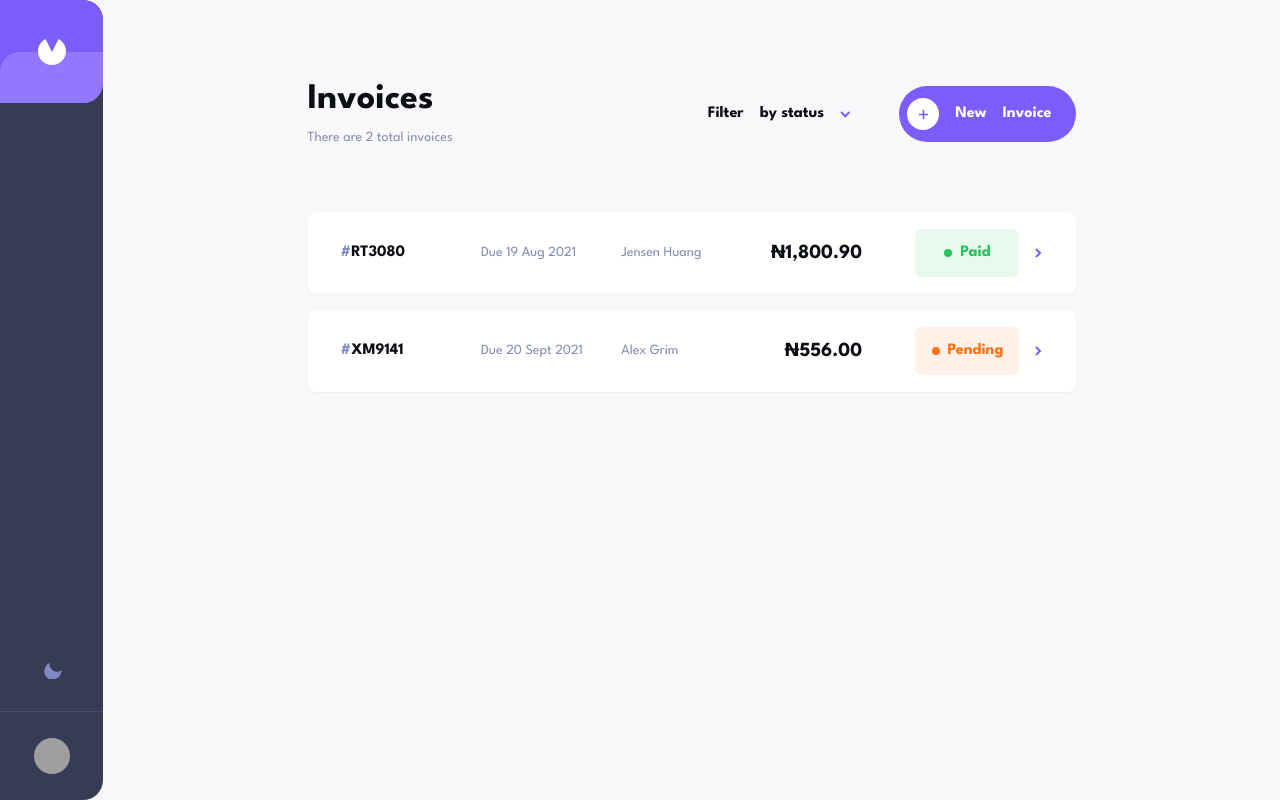
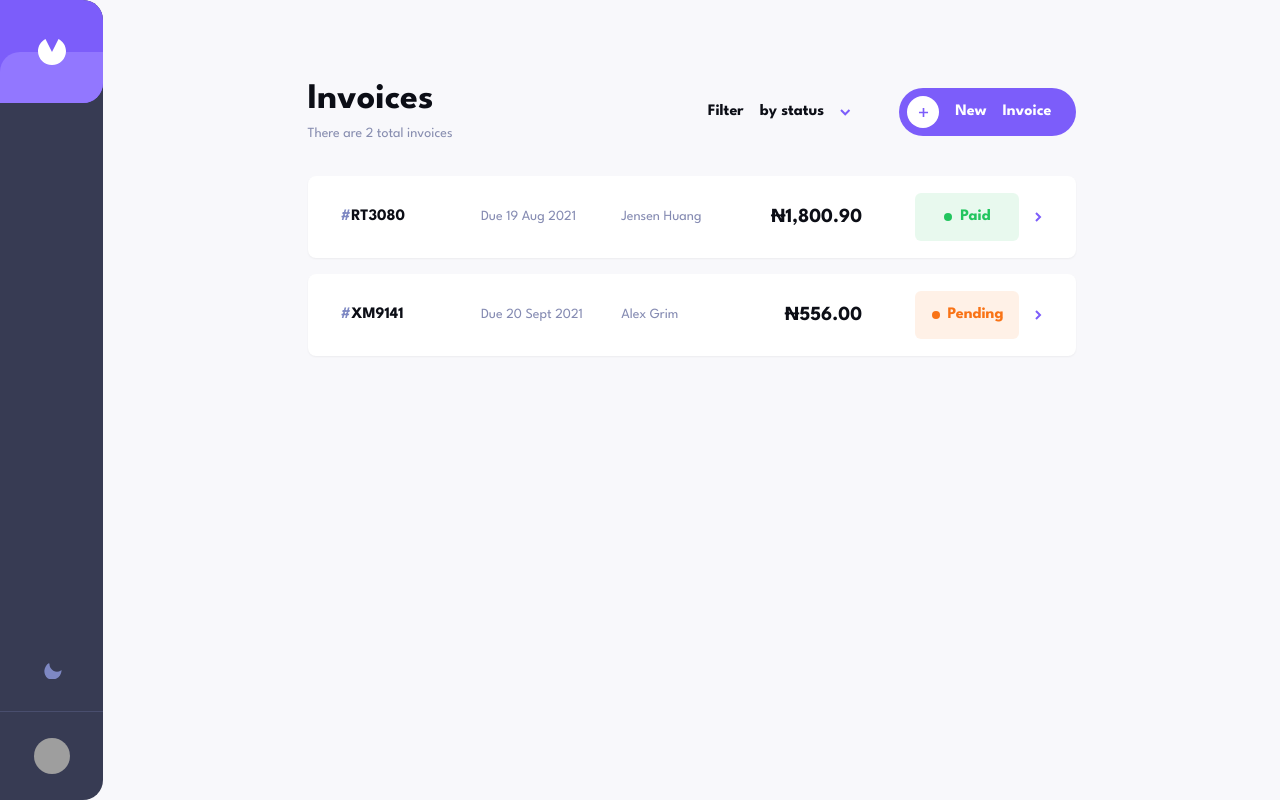
Before and after one commit to dev-davies/Hng_Invoice_task2, a React (Vite) app: page / in a window 1280 px wide. Built offline with nearby package versions, Linux system fonts and the light colour scheme; grey boxes are pictures that could not be loaded.

Commit message:
feat: implement HomeView with invoice filtering and list display

```diff
--- a/src/pages/HomeView.tsx
+++ b/src/pages/HomeView.tsx
@@ -46,9 +46,9 @@ const HomeView = () => {
 
   return (
     <div className="max-w-3xl mx-auto pb-20 px-6 lg:px-0 animate-in fade-in slide-in-from-bottom-4 duration-500">
-      <header className="flex items-center justify-between mb-8 md:mb-16">
-        <div>
-          <h1 className="text-2xl md:text-3xl lg:text-4xl font-bold mb-1 md:mb-2 dark:text-white transition-colors">Invoices</h1>
+      <header className="flex justify-between items-center w-full mb-8">
+        <div className="flex flex-col">
+          <h1 className="text-2xl md:text-3xl lg:text-4xl font-bold mb-1 dark:text-white transition-colors">Invoices</h1>
           <p className="text-[#888EB0] dark:text-[#DFE3FA] text-xs md:text-sm transition-colors">
             <span className="hidden md:inline">There are </span>
             {filteredInvoices.length}
@@ -56,7 +56,7 @@ const HomeView = () => {
           </p>
         </div>
 
-        <div className="flex items-center gap-4 md:gap-10">
+        <div className="flex items-center gap-[18px] md:gap-10">
           <div className="relative" ref={filterRef}>
             <button
               onClick={() => setIsFilterOpen(!isFilterOpen)}
@@ -72,7 +72,6 @@ const HomeView = () => {
                 <path d="M1 1l4.228 4.228L9.456 1" stroke="#7C5DFA" strokeWidth="2" fill="none" fillRule="evenodd"/>
               </svg>
             </button>
-
 
             {isFilterOpen && (
               <div
@@ -102,14 +101,16 @@ const HomeView = () => {
             )}
           </div>
 
-          <Button variant="primary" className="gap-4 pl-2 pr-6 py-2" onClick={() => openForm()}>
-            <div className="w-8 h-8 bg-white rounded-full flex items-center justify-center">
+          <Button variant="primary" className="gap-2 pl-[6px] pr-4 py-[6px] md:gap-4 md:pl-2 md:pr-6 md:py-2" onClick={() => openForm()}>
+            <div className="w-8 h-8 bg-white rounded-full flex items-center justify-center shrink-0">
               <svg width="11" height="11" xmlns="http://www.w3.org/2000/svg"><path d="M6.313 10.031V6.313h3.718V4.687H6.313V.969H4.687v3.718H.969v1.626h3.718v3.718z" fill="#7C5DFA" fillRule="nonzero"/></svg>
             </div>
-            New <span className="max-sm:hidden">Invoice</span>
+            New <span className="hidden md:inline">Invoice</span>
           </Button>
         </div>
+
       </header>
+
 
       {filteredInvoices.length > 0 ? (
         <div className="space-y-4">
```
